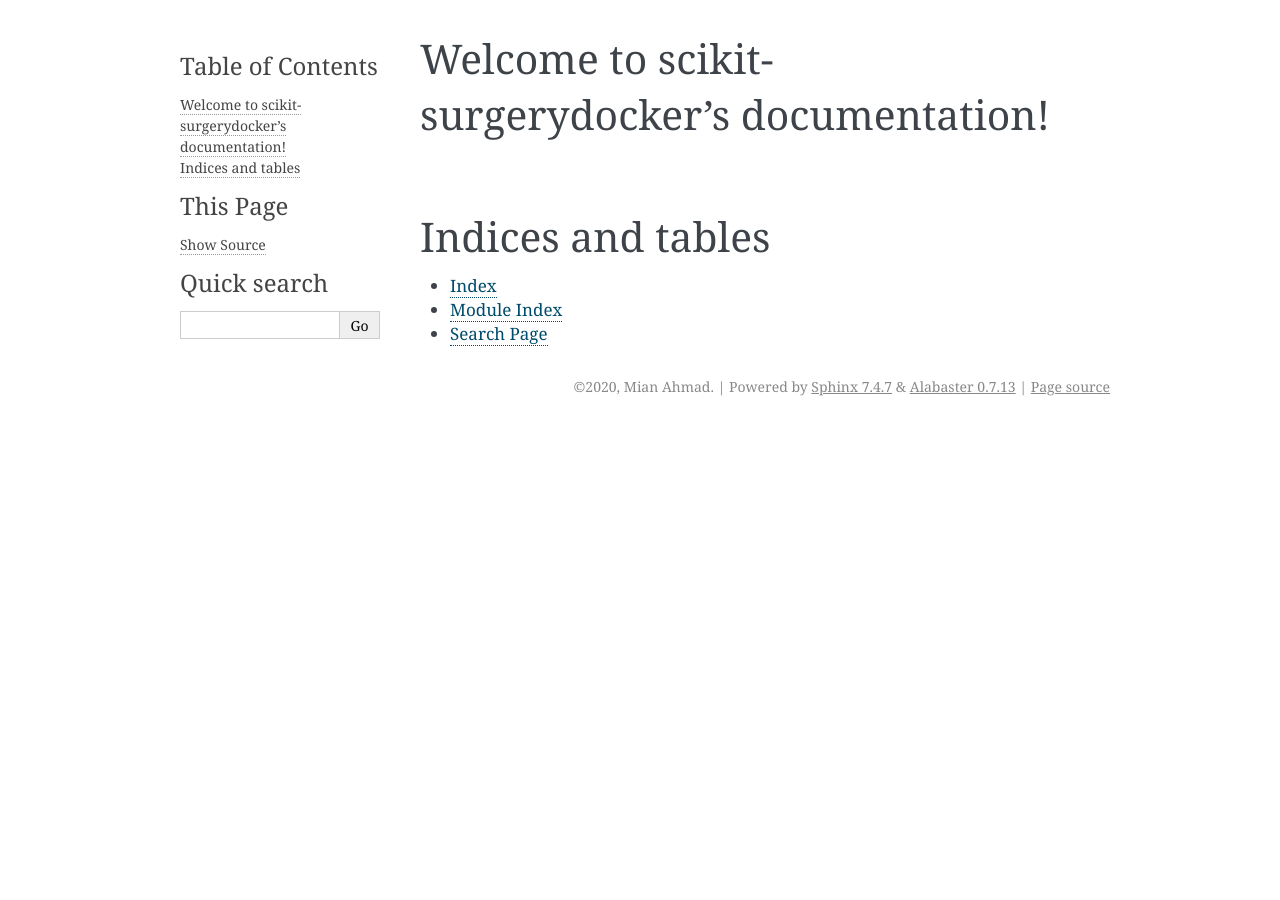
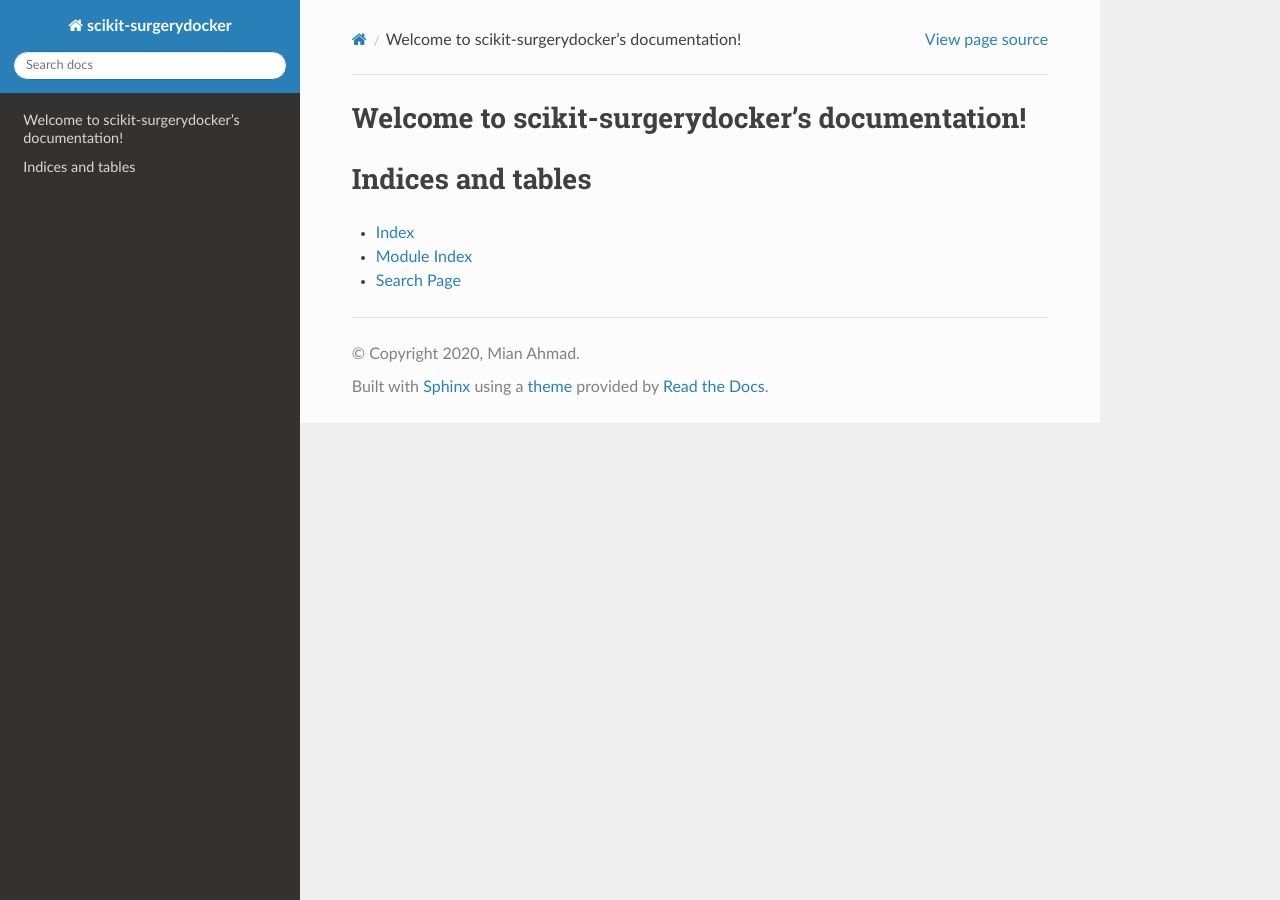
Before and after one commit to UCL/scikit-surgerydocker, a Sphinx documentation site: the page built from docs/source/index.rst, in a window 1280 px wide. Built offline with Sphinx 7.4.7 and the Read the Docs theme 2.0.0, drawn with Linux system fonts in a browser that asks for light colours.

Commit message:
Issue #10: Sphinx theme changed

```diff
--- a/docs/source/conf.py
+++ b/docs/source/conf.py
@@ -1,3 +1,4 @@
+import sphinx_rtd_theme
 # Configuration file for the Sphinx documentation builder.
 #
 # This file only contains a selection of the most common options. For a full
@@ -30,8 +31,7 @@ release = '0.0.1'
 # Add any Sphinx extension module names here, as strings. They can be
 # extensions coming with Sphinx (named 'sphinx.ext.*') or your custom
 # ones.
-extensions = [
-]
+extensions = ["sphinx_rtd_theme"]
 
 # Add any paths that contain templates here, relative to this directory.
 templates_path = ['_templates']
@@ -47,7 +47,8 @@ exclude_patterns = []
 # The theme to use for HTML and HTML Help pages.  See the documentation for
 # a list of builtin themes.
 #
-html_theme = 'alabaster'
+# html_theme = 'alabaster'
+html_theme = 'sphinx_rtd_theme'
 
 # Add any paths that contain custom static files (such as style sheets) here,
 # relative to this directory. They are copied after the builtin static files,
```
